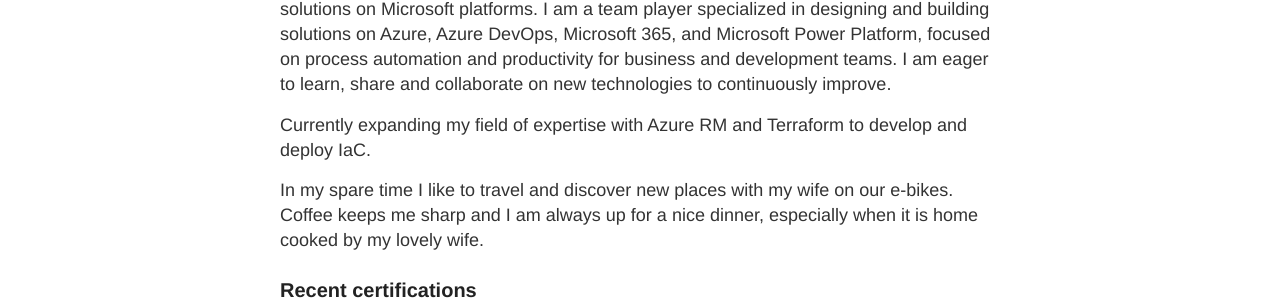
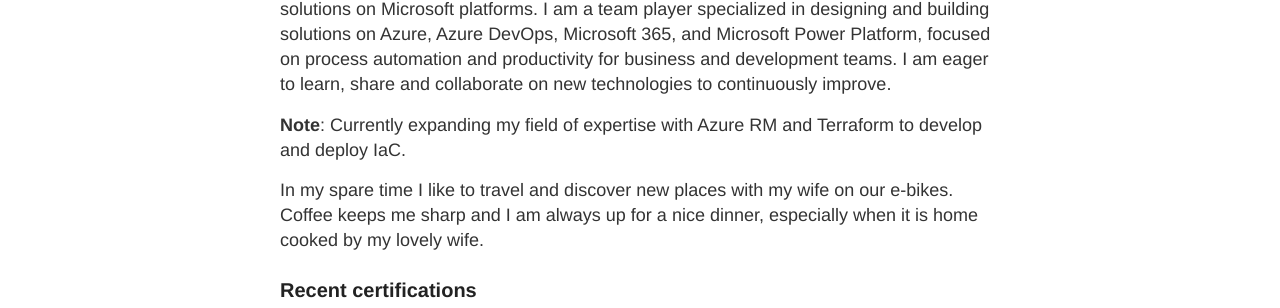
Before and after one commit to msc365/msc365.github.io, a Jekyll site: the page built from about.md, in a window 1280 px wide. Shown: the part 535-843 px from the top of the page. Built offline with Jekyll 4.4.1, drawn with Linux system fonts in a browser that asks for light colours.

Commit message:
Update about.md

```diff
--- a/about.md
+++ b/about.md
@@ -10,7 +10,7 @@
 
 I am a cloud developer with over 20 years of experience in developing customer tailored solutions on Microsoft platforms. I am a team player specialized in designing and building solutions on Azure, Azure DevOps, Microsoft 365, and Microsoft Power Platform, focused on process automation and productivity for business and development teams. I am eager to learn, share and collaborate on new technologies to continuously improve.
 
-> Currently expanding my field of expertise with Azure RM and Terraform to develop and deploy IaC.
+> **Note**: Currently expanding my field of expertise with Azure RM and Terraform to develop and deploy IaC.
 
 In my spare time I like to travel and discover new places with my wife on our e-bikes. Coffee keeps me sharp and I am always up for a nice dinner, especially when it is home cooked by my lovely wife.
 
```
